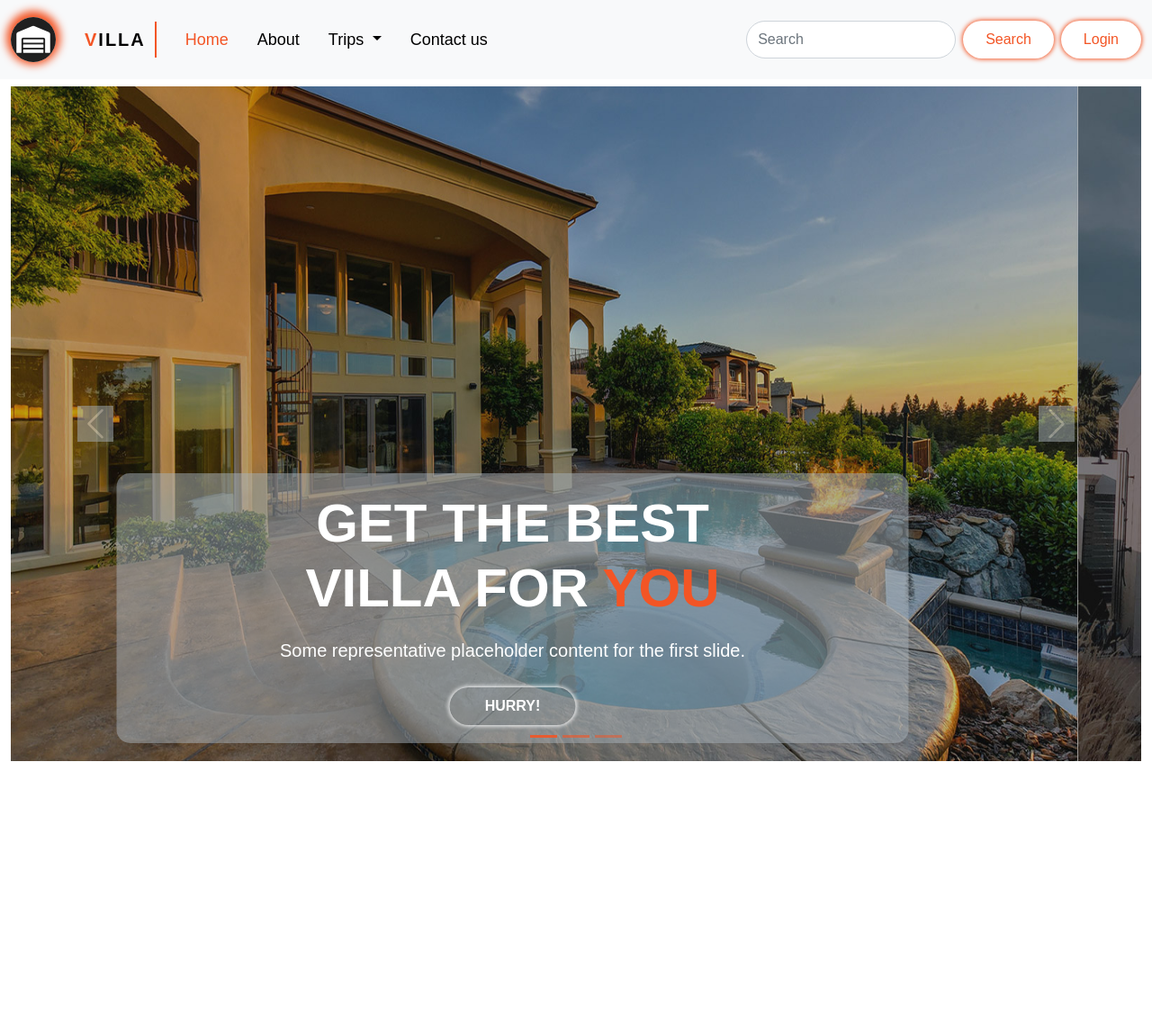
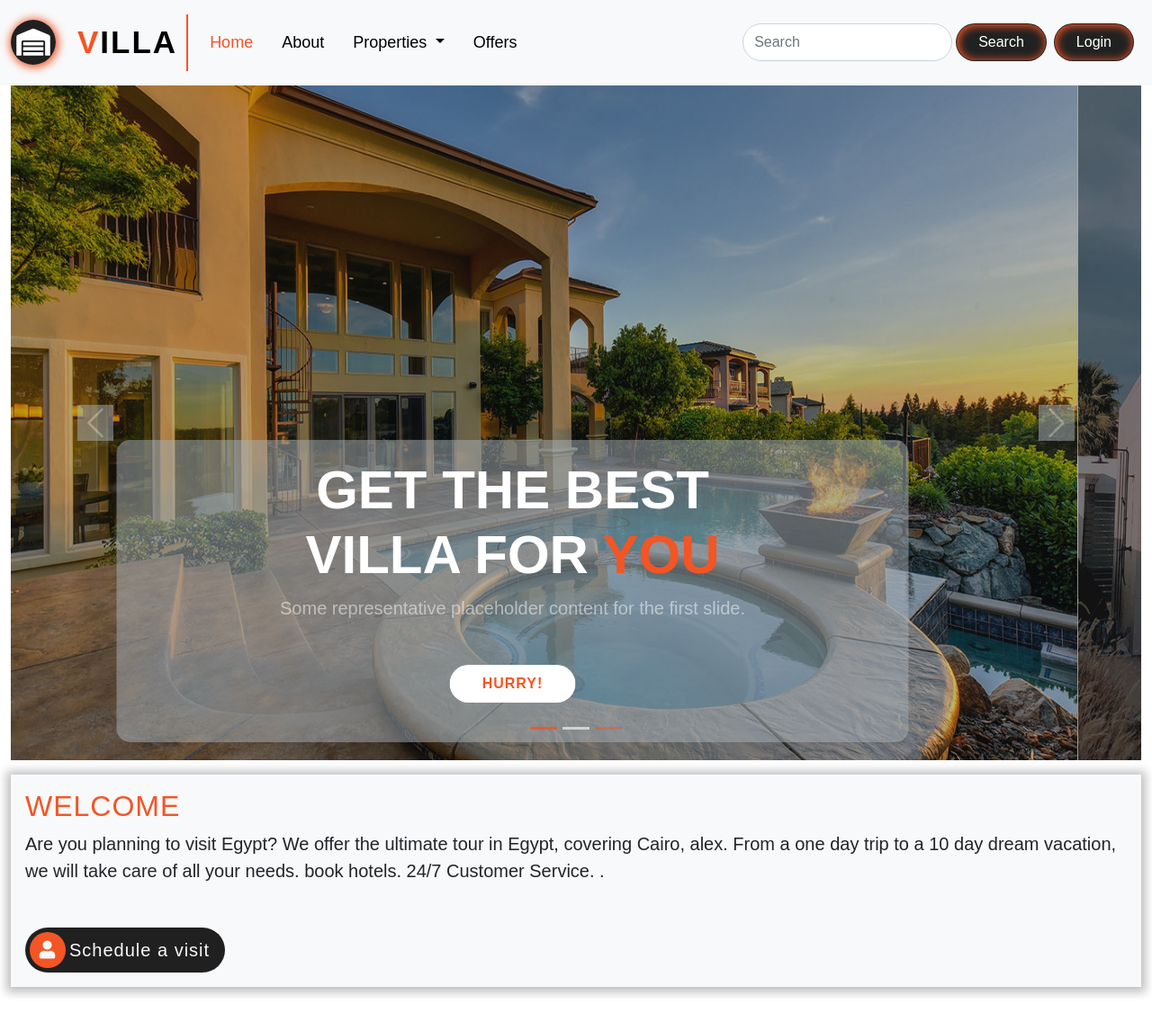
Before and after one commit to naglasaid/Villa-template, a plain HTML site: page index.html in a window 1280 px wide. Shown: the top 1146 px of the page at 90% size. Drawn offline with Linux system fonts and the light colour scheme.

Commit message:
Add files via upload

```diff
--- a/css/NewStyle.css
+++ b/css/NewStyle.css
@@ -5,10 +5,12 @@
 }
 @import url("https://fonts.googleapis.com/css2?family=Poppins:wght@100;200;300;400;500;600;700;800;900");
 :root{
-    --blue-color:#2cbbc3;
+    /* --blue-color:#2cbbc3; */
     --orange-color:#f35525;
     --silver-color:#a7b2b9;
     --black-color: rgba(0, 0, 0, 0.87);
+    --light-color:#ffeee9;
+    --light-gray:#fafafa;
 
 }
 
@@ -26,7 +28,7 @@ html,body{
  .navbar-brand i{
     color:white;font-size: 30px; background-color: rgba(0, 0, 0, 0.87); height: 50px; width: 50px;
     line-height: 50px;border-radius: 50%;text-align: center;
-    box-shadow: 0 -2px 10px 5px var(--orange-color);
+    box-shadow: 1px 1px 10px 2px var(--orange-color);
 }
 
 
@@ -57,22 +59,31 @@ font-size: 18px;
 border-color: black;
 }
 
+
+
+
 .mainbtn{
-    background-color: white!important;
-    color:#f35525; box-shadow: 0 0px 5px 1px #f35525;
+    background-color:var(--black-color);
+    color:white;
+    box-shadow: 1px 1px 10px 1px var(--orange-color) inset;
+    padding: .5rem 1rem;
+}
 
-}
 .mainbtn:hover{
-    color:#f35525;
-    box-shadow: 0 0px 5px 1px black;
+    color:var(--orange-color);
+    box-shadow: 1px 1px 10px 1px var(--light-color) inset;
+
+
 }
 input[type=search]{
     border-radius: 50px;
+    size: 100px;
+    /* width: 50% !important; */
 }
 
 input[type=search]:focus{
     box-shadow: none;
-    /* border: 0; */
+    border: 0.5px solid var(--silver-color);
 }
 
 
@@ -90,50 +101,57 @@ input[type=search]:focus{
 
 /*/////////////////////////////////////////////// navbar /////////////////////*/
 
-/*//////////////////////////////// carousel ///////////////////////////////////////////////////////////////////*/
+/*//////////////////////////////// Landing carousel ///////////////////////////////////////////////////////////////////*/
+
+
+.landing{
+    /* min-height: calc(100vh-72px); */
+}
+
+.carousel-caption{
+    /* bottom: 6.25rem !important; */
+}
+
+.text-center{
+/* position: absolute; */
+background-color: #f35525;
+top:100px;
+}
+
 
 .carousel-item img{
-    height: 750px ;
+height: 750px;
 
-    position: relative;
+
 }
 
-.carousel-indicators button[type=button]{
+.carousel-indicators button[type=button]
+
+{
 background-color: var(--orange-color);
+}
+
+.carousel-indicators button[type=button]:hover,.carousel-indicators button[type=button].active{
+    background-color: white;
 }
 
 .carousel-control-prev-icon,.carousel-control-next-icon{
     background-color: var(--silver-color);
     color:white;
-    /* border-radius: 50%; */
+
     font-size: 20px;
     padding: 20px;
 
 }
 
 
-.carousel-item-overlay{
-    position: absolute;
-    /* background-color:white; */
 
-    width: 75%;
-    height: 100%;
-   /* transform: translate(50%,-200px); */
-
-
-   right: (100% - carousel-item-overlay) * .5;
-  bottom: carousel-item-overlay-spacer;
-  left: (100% - carousel-item-overlay-width) * .5;
-  padding-top: carousel-item-overlay-padding-y;
-  padding-bottom: carousel-item-overlay-padding-y;
-  color: carousel-item-overlay-color;
-  text-align: center;
-}
 .carousel-inner .carousel-caption{
-    position: absolute;
+    /* position: absolute; */
     background-color:rgba(167, 178, 185, 0.50);
     text-align: center;
     border-radius: 15px;
+
 
 }
 
@@ -141,29 +159,73 @@ background-color: var(--orange-color);
     font-size: 60px;
   font-weight: 700;
   text-transform: uppercase;
-  color: #fff;
+  /* color: #fff; */
 
 
 
 }
-.carousel-caption p{
-    font-size: 20px;
-    font-weight: 300;
-    /* background-color: white; */
+
+.carousel-item button{
+   box-shadow: none;
+    background-color: white;
+    color: var(--orange-color);
+    width: 140px;
+    font-weight: bold;
+    padding: .5rem 1rem;
+    letter-spacing: 1px;
+}
+.carousel-item button:hover{
+    box-shadow: 0 0px 5px 1px white;
+    background-color: transparent ;
     color: white;
-    padding:10px ;
 
 }
-.carousel-item button{
-    box-shadow: 0 0px 5px 1px white;
-    background-color: transparent;
+/*//////////////////////////////// Landing carousel ///////////////////////////////////////////////////////////////////*/
+
+.welcome{
+    box-shadow: 0px 1px 10px 5px silver;
+}
+.welcome h2{
+    color: var(--orange-color);
+    letter-spacing: 1px;
+}
+.welcome button{
+    background-color: var(--black-color);
     color: white;
-    width: 140px;
-    font-weight: bold;
-}
-.carousel-item button:hover{
-    box-shadow: none;
-    background-color: white ;
-    color: var(--orange-color);
+    padding: .5rem 1rem;
+    letter-spacing: 1px;
+    position: relative;
 
 }
+.welcome button:hover{
+    color: var(--orange-color);
+}
+
+.welcome a{
+    background-color:var(--black-color);
+
+    height: 50px;
+
+    padding: .25rem 1rem 1rem .25rem;
+    letter-spacing: 1px;
+
+}
+
+
+/* .welcome button::after{
+    position: absolute;
+    content:"Schedule a visit ";
+    color: white;
+    top: 25%;
+    letter-spacing: 1px;
+
+} */
+
+.welcome a i {
+    background-color:var(--orange-color);
+    height: 40px;
+    width: 40px;
+    border-radius: 50%;
+    line-height: 40px;
+
+}
--- a/index.html
+++ b/index.html
@@ -4,7 +4,7 @@
 <meta charset="utf-8">
 <meta name="viewport" content="width=device-width, initial-scale=1">
 
-<title>Villa</title>
+<title>Villa Project</title>
 <link rel="stylesheet" href="css/bootstrap.min.css">  <!-- bootstarp stylesheet -->
 <link rel="stylesheet" href="css/all.css">     <!-- for using google icons -->
 <link rel="stylesheet" href="css/NewStyle.css">  <!-- My own Style -->
@@ -20,12 +20,13 @@
   <nav class="navbar navbar-expand-lg bg-light sticky-top">
     <div class="container-fluid">
       <a class="navbar-brand" href="#"><i class="fas fa-warehouse"></i></a>
-      <a class="navbar-brand text m-3" href="#" style=" border-right:2px solid #f35525; padding-right: 10px; font-weight: bold; color: black;text-transform:uppercase;letter-spacing: 2px;"><span style="color:#f35525">V</span>illa</a>
+      <a class="navbar-brand text m-2" href="#" style="border-right:2px solid #f35525; padding-right: 10px; font-weight: bold; color: black;text-transform:uppercase;letter-spacing: 2px;
+      font-size:35px !important;"><span style="color:#f35525">v</span>illa</a>
       <button class="navbar-toggler" type="button" data-bs-toggle="collapse" data-bs-target="#main" aria-controls="main" aria-expanded="false" aria-label="Toggle navigation">
         <i class="fas fa-bars"></i>
       </button>
       <div class="collapse navbar-collapse" id="main">
-        <ul class="navbar-nav me-auto mb-2 mb-lg-0">
+        <ul class="navbar-nav me-auto  mb-2 mb-lg-0">
           <li class="nav-item">
             <a class="nav-link p-2 p-lg-3 active" aria-current="page" href="#">Home</a>
           </li>
@@ -34,34 +35,39 @@
           </li>
           <li class="nav-item dropdown">
             <a class="nav-link p-2 p-lg-3 dropdown-toggle" href="#" id="navbarDropdown" role="button" data-bs-toggle="dropdown" aria-expanded="false">
-              Trips
+              Properties
             </a>
             <ul class="dropdown-menu" aria-labelledby="navbarDropdown">
               <li><a class="dropdown-item" href="#">Action</a></li>
               <li><a class="dropdown-item" href="#">Another action</a></li>
               <li><hr class="dropdown-divider"></li>
               <li><a class="dropdown-item" href="#">Something else here</a></li>
+
             </ul>
             <!-- <div class="search ps-3 pe-3">
               <i class="fas fa-search"></i>
             </div> -->
           </li>
           <li class="nav-item">
-            <a class="nav-link p-2 p-lg-3" href="#">Contact us</a>
+            <a class="nav-link p-2 p-lg-3 " href="#">Offers</a>
           </li>
+
         </ul>
         <form class="d-flex">
-          <input class="form-control me-2" type="search" placeholder="Search" aria-label="Search">
-          <button class="btn btn-outline rounded-pill mainbtn  me-2 pt-2 pb-2 ps-4 pe-4" type="submit">Search</button>
-          <button class="btn btn-outline rounded-pill mainbtn  pt-2 pb-2 ps-4 pe-4" type="submit">Login</button>
+          <input class="form-control me-1" type="search" placeholder="Search" aria-label="Search">
+          <button class="btn btn-outline rounded-pill mainbtn  me-2 pt-2 pb-2 ps-4 pe-4 d-block" type="submit">Search</button>
+         <button class="btn btn-outline rounded-pill mainbtn me-2 pt-2 pb-2 ps-4 pe-4 d-block" type="submit">Login</button>
+          <!-- <a class=" nav-link p-2  rounded-pill  d-block f6-5" href="#"><i class="fas fa-search text-center"></i></a>
+          <a class=" nav-link rounded-pill  pe-5 ps-2 ms-1 sign-in-link d-block"  href="#"><i class="fas fa-user text-center me-1"></i></a> -->
         </form>
       </div>
     </div>
   </nav>
-
-<div class="container-fluid mt-2  mb-3">
+<!-------------------------------------------------------------- Landing Carousel start------------------------------------------------------------ -->
+<div class="landing">
+<div class="container-fluid mb-3">
   <div id="carouselExampleCaptions" class="carousel slide" data-bs-ride="carousel">
-    <div class="carousel-indicators">
+    <div class="carousel-indicators mb-4">
       <button type="button" data-bs-target="#carouselExampleCaptions" data-bs-slide-to="0" class="active" aria-current="true" aria-label="Slide 1"></button>
       <button type="button" data-bs-target="#carouselExampleCaptions" data-bs-slide-to="1" aria-label="Slide 2"></button>
       <button type="button" data-bs-target="#carouselExampleCaptions" data-bs-slide-to="2" aria-label="Slide 3"></button>
@@ -69,26 +75,28 @@
     <div class="carousel-inner">
       <div class="carousel-item active">
         <img src="images/villa/banner-01.jpg" class="d-block w-100" alt="...">
-        <div class="carousel-caption  d-md-block">
+
+        <div class="carousel-caption d-md-block">
           <h2>Get the Best<br> Villa for <span style="color:#f35525">you</span></h2>
-          <p>Some representative placeholder content for the first slide.</p>
-          <button class="btn btn-outline rounded-pill   pt-2 pb-2 ps-4 pe-4" type="submit">HURRY!</button>
+          <p class="fs-5 text-white-50 mb-5">Some representative placeholder content for the first slide.</p>
+          <button class="btn btn-outline rounded-pill mb-4  " type="submit">HURRY!</button>
         </div>
+
       </div>
       <div class="carousel-item">
         <img src="images/villa/banner-02.jpg" class="d-block w-100" alt="...">
         <div class="carousel-caption  d-md-block">
           <h2>Get the Best<br> Villa for <span style="color:#f35525">you</span></h2>
-          <p>Some representative placeholder content for the second slide.</p>
-          <button class="btn btn-outline rounded-pill   pt-2 pb-2 ps-4 pe-4" type="submit">HURRY!</button>
+          <p class="fs-5 text-white-50 mb-5">Some representative placeholder content for the first slide.</p>
+          <button class="btn btn-outline rounded-pill mb-4  " type="submit">HURRY!</button>
         </div>
       </div>
       <div class="carousel-item">
         <img src="images/villa/banner-03.jpg" class="d-block w-100" alt="...">
         <div class="carousel-caption  d-md-block">
           <h2>Get the Best<br> Villa for <span style="color:#f35525">you</span></h2>
-          <p>Some representative placeholder content for the third slide.</p>
-          <button class="btn btn-outline rounded-pill   pt-2 pb-2 ps-4 pe-4" type="submit">HURRY!</button>
+          <p class="fs-5 text-white-50 mb-5">Some representative placeholder content for the first slide.</p>
+          <button class="btn btn-outline rounded-pill mb-4  " type="submit">HURRY!</button>
         </div>
       </div>
     </div>
@@ -102,22 +110,28 @@
     </button>
   </div>
 </div>
+</div>
+
+ <!-------------------------------------------------------------- Landing Carousel End ----------------------------- -->
+
+ <!------------------------------------------------------------- welcome section start----------------------------- -->
+
+<div class="container-fluid">
+
+<div class="welcome bg-light py-3 px-3">
+          <h2 class="">WELCOME </h2>
+          <p class="fs-5 mb-5 text-start">Are you planning to visit Egypt? We offer the ultimate tour in Egypt, covering Cairo, alex. From a one day trip to a 10 day dream vacation, we will take care of all your needs. book hotels. 24/7 Customer Service. .</p>
+          <!-- <button class="btn btn-outline mb-4 fs-5 " type="submit"><i class="fas fa-user text-center me-1"></i></button> -->
+          <a class="btn rounded-pill btn-outline fs-5  text-center text-light " href="#"><i class="fas fa-user text-center me-1"></i>Schedule a visit</a>
+        </div>
+</div>
+
+ <!------------------------------------------------------------- welcome section End----------------------------- -->
 
 
 
 
-
-
-
-
-
-
-
-
-
-
-  <!--  -->
-    <!-- Bootstarp  -->
+ <!-- Bootstarp  -->
     <!-- Latest compiled JavaScript -->
 <script src="js/bootstrap.bundle.min.js"></script>     <!-- include popper.min.js  -->
 <!-- <script src="js/bootstrap.min.js"></script> -->
```
